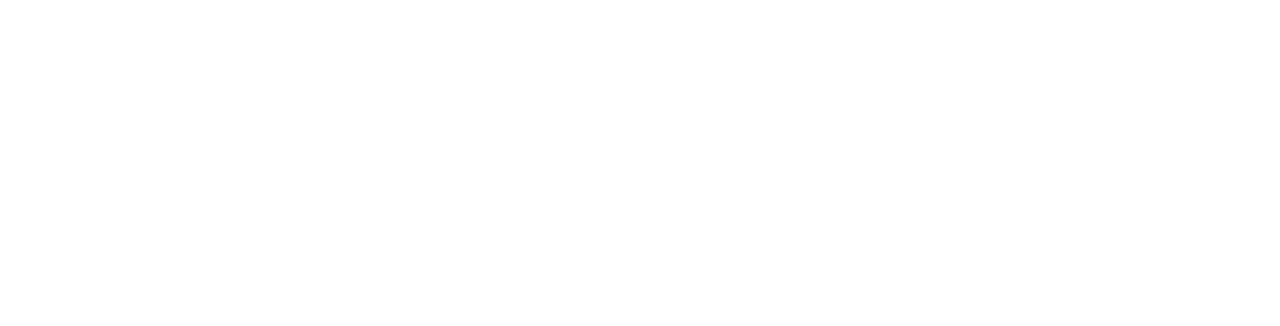
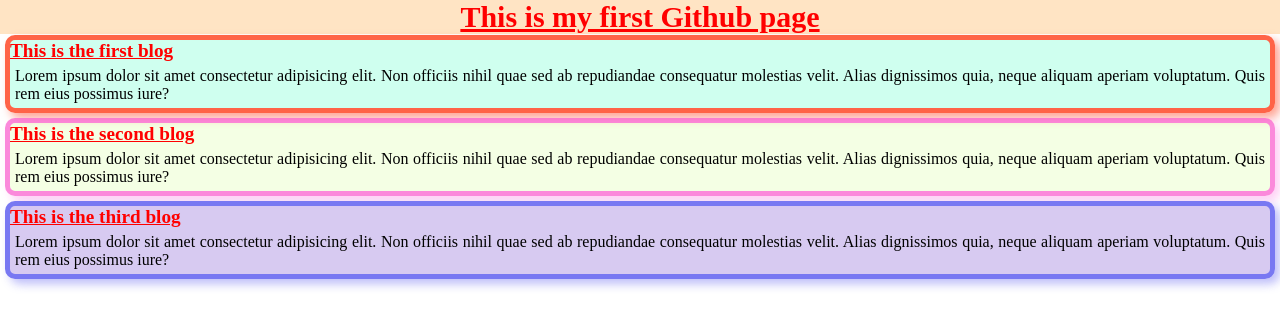
Before and after one commit to muhammadshishirreza/my-first-github-repo, a plain HTML site: page index.html in a window 1280 px wide. Drawn offline with Linux system fonts and the light colour scheme.

Commit message:
my second commit

```diff
--- a/index.html
+++ b/index.html
@@ -4,8 +4,21 @@
     <meta charset="UTF-8">
     <meta name="viewport" content="width=device-width, initial-scale=1.0">
     <title>My First Github Repo</title>
+    <link rel="stylesheet" href="styles/blogs.css">
 </head>
 <body>
-
+    <h2 id="header">This is my first Github page</h2>
+    <div class="first">
+        <h3>This is the first blog</h3>
+        <p>Lorem ipsum dolor sit amet consectetur adipisicing elit. Non officiis nihil quae sed ab repudiandae consequatur molestias velit. Alias dignissimos quia, neque aliquam aperiam voluptatum. Quis rem eius possimus iure?</p>
+    </div>
+    <div class="second">
+        <h3>This is the second blog</h3>
+        <p>Lorem ipsum dolor sit amet consectetur adipisicing elit. Non officiis nihil quae sed ab repudiandae consequatur molestias velit. Alias dignissimos quia, neque aliquam aperiam voluptatum. Quis rem eius possimus iure?</p>
+    </div>
+    <div class="third">
+        <h3>This is the third blog</h3>
+        <p>Lorem ipsum dolor sit amet consectetur adipisicing elit. Non officiis nihil quae sed ab repudiandae consequatur molestias velit. Alias dignissimos quia, neque aliquam aperiam voluptatum. Quis rem eius possimus iure?</p>
+    </div>
 </body>
 </html>
--- /dev/null
+++ b/styles/blogs.css
@@ -0,0 +1,41 @@
+*{
+    margin: 0;
+    padding: 0%;
+}
+h2, h3{
+    color: red;
+    font-size: larger;
+    font-weight: bolder;
+    text-decoration: underline;
+}
+#header{
+    background-color: bisque;
+    font-size: 30px;
+    text-align: center;
+}
+.first{
+    background-color: rgba(127, 255, 212, 0.377);
+    border: 5px solid tomato;
+    border-radius: 10px;
+    margin: 5px;
+    margin-top: 1px;
+    box-shadow: 5px 5px 10px rgba(255, 99, 71, 0.579);
+}
+.second{
+    background-color: rgba(202, 255, 127, 0.208);
+    border: 5px solid rgba(255, 71, 215, 0.64);
+    border-radius: 10px;
+    margin: 5px;
+    box-shadow: 5px 5px 10px rgba(255, 71, 215, 0.258);
+}
+.third{
+    background-color:rgba(147, 112, 216, 0.368);
+    border: 5px solid rgb(120, 120, 242);
+    border-radius: 10px;
+    margin: 5px;
+    box-shadow: 5px 5px 10px rgba(120, 120, 242, 0.478);
+}
+p{
+    text-align: justify;
+    padding: 5px;
+}
```
